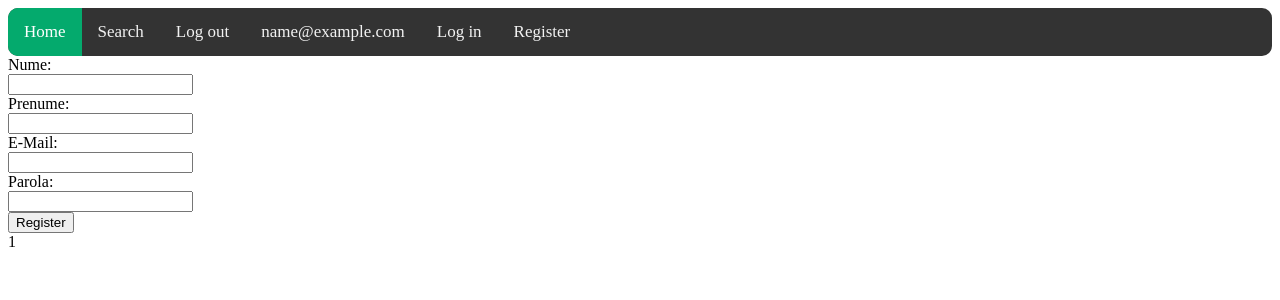
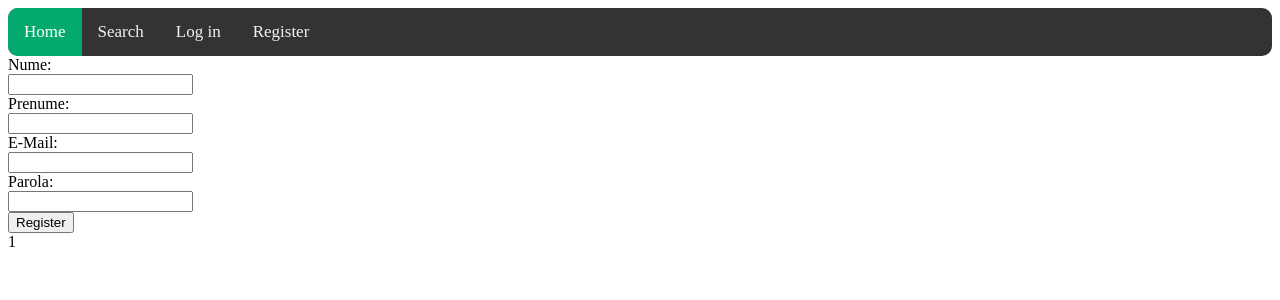
Before and after one commit to AndreiDobrin/Fribi, a PHP site: page /register.php in a window 1280 px wide. Shown: the top 300 px of the page. Run offline with PHP 8.4, Linux system fonts and the light colour scheme; the visitor is signed in with stand-in values (Sample User, id 1); some libraries are stand-ins or nearby versions.

Commit message:
tiny improvements

```diff
--- a/login.php
+++ b/login.php
@@ -62,6 +62,8 @@ require_once 'database.php';
                     $results = $stmt->fetch(PDO::FETCH_ASSOC);
                     if($results['privilege'] == 'Admin')
                         $_SESSION['privilege'] = 'Admin';
+                    else
+                        $_SESSION['privilege'] = 'User';
                 header('Location: index.php');
             }
             else {
--- a/register.php
+++ b/register.php
@@ -17,14 +17,12 @@
             <a class="active" href="index.php">Home</a>
             <a href="search.php">Search</a>
             <?php
-                if($_SESSION['username']) {
-                    echo '<a href="logout.php">Log out</a>';
-                    echo "<a>".$_SESSION['username']. "</a>";
-                    echo '<a href="login.php">Log in</a>';
-                    echo '<a href="register.php">Register</a>';
+                if($_SESSION['username']!='Guest') {
+                    header('Location: index.php');
                 }
                 else {
                     echo '<a href="login.php">Log in</a>';
+                    echo '<a href="register.php">Register</a>';
                 }
             ?>
         </div>
```
